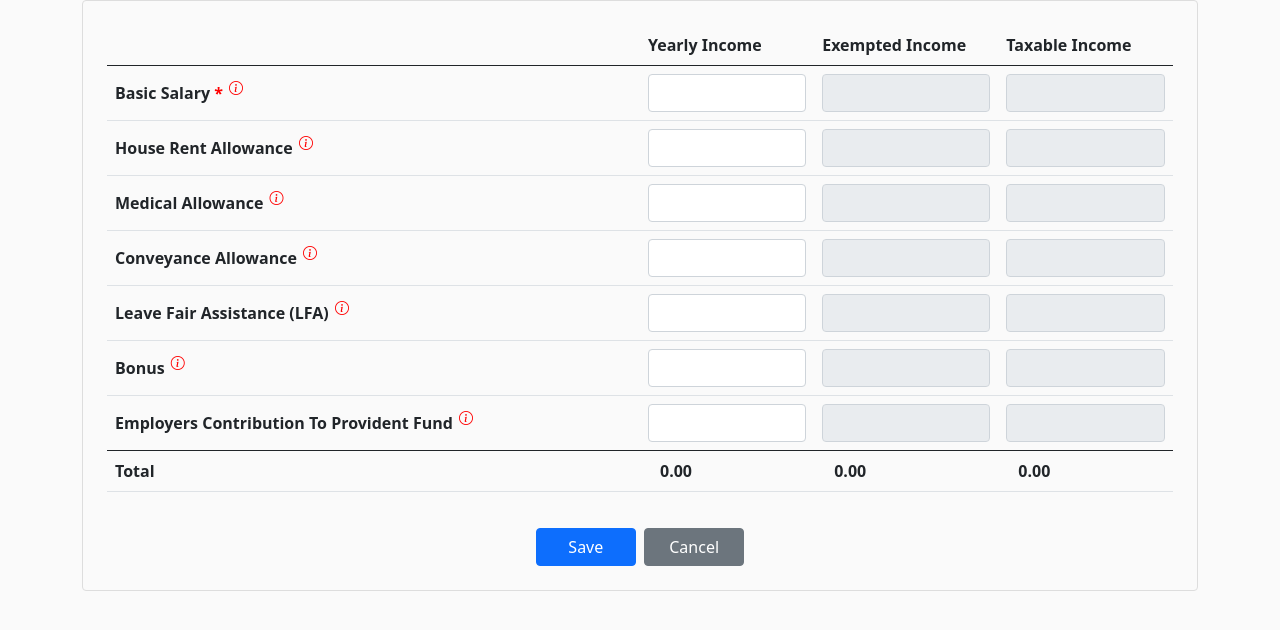
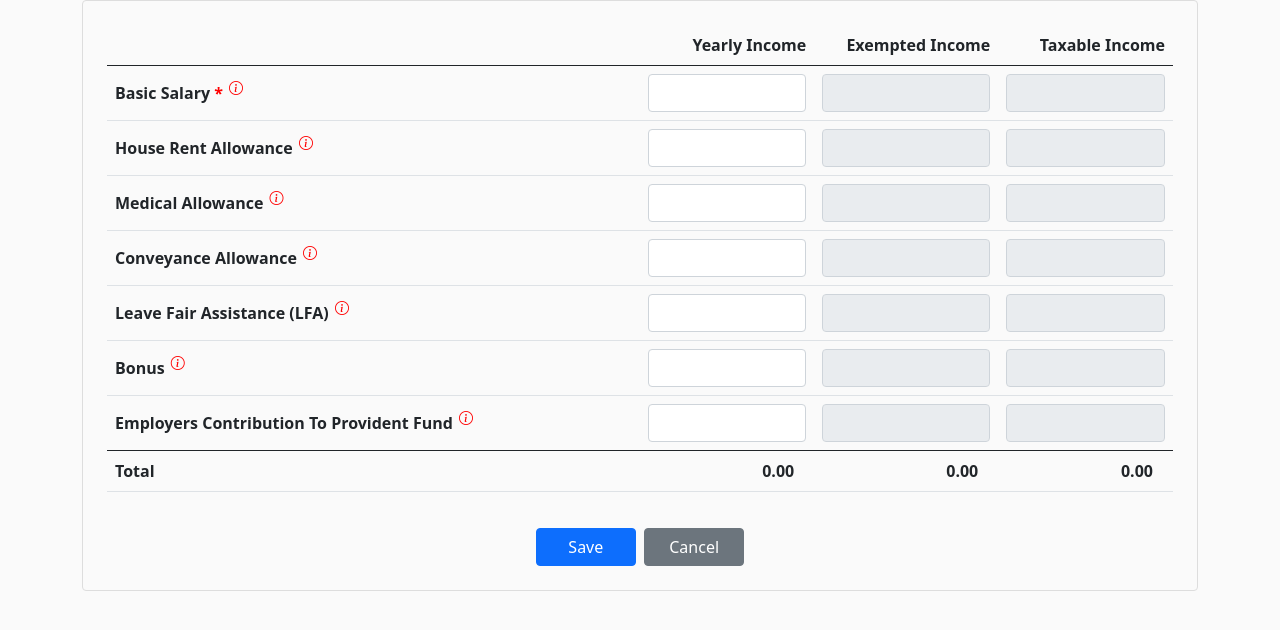
Before and after one commit to layesh/TaxLoverProject, a Django app: page /salary-info/ in a window 1280 px wide. Shown: the part 80-710 px from the top of the page. Run offline with Django 3.2, Linux system fonts and the light colour scheme; the visitor is signed in with stand-in values (Sample User, id 1); data that the repository does not hold is empty; some libraries are stand-ins or nearby versions.

Commit message:
Made salary info functional.

```diff
--- a/taxlover/forms.py
+++ b/taxlover/forms.py
@@ -22,11 +22,11 @@ class SalaryForm(forms.ModelForm):
         model = Salary
         fields = ['basic', 'house_rent', 'medical', 'conveyance', 'lfa', 'total_bonus', 'employers_contribution_to_pf']
         widgets = {
-            'basic': TextInput(attrs={'class': 'form-control', 'onblur': 'onInputBlurred(this)'}),
-            'house_rent': TextInput(attrs={'class': 'form-control', 'onblur': 'onInputBlurred(this)'}),
-            'medical': TextInput(attrs={'class': 'form-control', 'onblur': 'onInputBlurred(this)'}),
-            'conveyance': TextInput(attrs={'class': 'form-control', 'onblur': 'onInputBlurred(this)'}),
-            'lfa': TextInput(attrs={'class': 'form-control', 'onblur': 'onInputBlurred(this)'}),
-            'total_bonus': TextInput(attrs={'class': 'form-control', 'onblur': 'onInputBlurred(this)'}),
-            'employers_contribution_to_pf': TextInput(attrs={'class': 'form-control', 'onblur': 'onInputBlurred(this)'}),
+            'basic': TextInput(attrs={'class': 'form-control text-align-right', 'onblur': 'onInputBlurred(this)'}),
+            'house_rent': TextInput(attrs={'class': 'form-control text-align-right', 'onblur': 'onInputBlurred(this)'}),
+            'medical': TextInput(attrs={'class': 'form-control text-align-right', 'onblur': 'onInputBlurred(this)'}),
+            'conveyance': TextInput(attrs={'class': 'form-control text-align-right', 'onblur': 'onInputBlurred(this)'}),
+            'lfa': TextInput(attrs={'class': 'form-control text-align-right', 'onblur': 'onInputBlurred(this)'}),
+            'total_bonus': TextInput(attrs={'class': 'form-control text-align-right', 'onblur': 'onInputBlurred(this)'}),
+            'employers_contribution_to_pf': TextInput(attrs={'class': 'form-control text-align-right', 'onblur': 'onInputBlurred(this)'}),
         }
--- a/taxlover/static/taxlover/main.css
+++ b/taxlover/static/taxlover/main.css
@@ -168,3 +168,7 @@ a.article-title:hover {
 .tooltip-inner {
     max-width: 450px;
 }
+
+.text-align-right {
+    text-align:right;
+}
--- a/taxlover/templates/taxlover/salary-info.html
+++ b/taxlover/templates/taxlover/salary-info.html
@@ -17,9 +17,9 @@
                 <thead>
                     <tr>
                         <th scope="col" class="col-6"></th>
-                        <th scope="col">Yearly Income</th>
-                        <th scope="col">Exempted Income</th>
-                        <th scope="col">Taxable Income</th>
+                        <th scope="col" class="text-align-right">Yearly Income</th>
+                        <th scope="col" class="text-align-right">Exempted Income</th>
+                        <th scope="col" class="text-align-right">Taxable Income</th>
                     </tr>
                 </thead>
                 <tbody>
@@ -37,11 +37,11 @@
                             {{ form.basic }}
                         </td>
                         <td>
-                            <input id="id_basic_exempted" class="form-control" type="text" placeholder=""
+                            <input id="id_basic_exempted" class="form-control text-align-right" type="text" placeholder=""
                                    aria-label="Disabled input example" disabled>
                         </td>
                         <td>
-                            <input id="id_basic_taxable" class="form-control" type="text" placeholder=""
+                            <input id="id_basic_taxable" class="form-control text-align-right" type="text" placeholder=""
                                    aria-label="Disabled input example" disabled>
                         </td>
                     </tr>
@@ -59,11 +59,11 @@
                             {{ form.house_rent }}
                         </td>
                         <td>
-                            <input id="id_house_rent_exempted" class="form-control" type="text" placeholder=""
+                            <input id="id_house_rent_exempted" class="form-control text-align-right" type="text" placeholder=""
                                    aria-label="Disabled input example" disabled>
                         </td>
                         <td>
-                            <input id="id_house_rent_taxable" class="form-control" type="text" placeholder=""
+                            <input id="id_house_rent_taxable" class="form-control text-align-right" type="text" placeholder=""
                                    aria-label="Disabled input example" disabled>
                         </td>
                     </tr>
@@ -81,11 +81,11 @@
                             {{ form.medical }}
                         </td>
                         <td>
-                            <input id="id_medical_exempted" class="form-control" type="text" placeholder=""
+                            <input id="id_medical_exempted" class="form-control text-align-right" type="text" placeholder=""
                                    aria-label="Disabled input example" disabled>
                         </td>
                         <td>
-                            <input id="id_medical_taxable" class="form-control" type="text" placeholder=""
+                            <input id="id_medical_taxable" class="form-control text-align-right" type="text" placeholder=""
                                    aria-label="Disabled input example" disabled>
                         </td>
                     </tr>
@@ -103,11 +103,11 @@
                             {{ form.conveyance }}
                         </td>
                         <td>
-                            <input id="id_conveyance_exempted" class="form-control" type="text" placeholder=""
+                            <input id="id_conveyance_exempted" class="form-control text-align-right" type="text" placeholder=""
                                    aria-label="Disabled input example" disabled>
                         </td>
                         <td>
-                            <input id="id_conveyance_taxable" class="form-control" type="text" placeholder=""
+                            <input id="id_conveyance_taxable" class="form-control text-align-right" type="text" placeholder=""
                                    aria-label="Disabled input example" disabled>
                         </td>
                     </tr>
@@ -125,11 +125,11 @@
                             {{ form.lfa }}
                         </td>
                         <td>
-                            <input id="id_lfa_exempted" class="form-control" type="text" placeholder=""
+                            <input id="id_lfa_exempted" class="form-control text-align-right" type="text" placeholder=""
                                    aria-label="Disabled input example" disabled>
                         </td>
                         <td>
-                            <input id="id_lfa_taxable" class="form-control" type="text" placeholder=""
+                            <input id="id_lfa_taxable" class="form-control text-align-right" type="text" placeholder=""
                                    aria-label="Disabled input example" disabled>
                         </td>
                     </tr>
@@ -147,11 +147,11 @@
                             {{ form.total_bonus }}
                         </td>
                         <td>
-                            <input id="id_total_bonus_exempted" class="form-control" type="text" placeholder=""
+                            <input id="id_total_bonus_exempted" class="form-control text-align-right" type="text" placeholder=""
                                    aria-label="Disabled input example" disabled>
                         </td>
                         <td>
-                            <input id="id_total_bonus_taxable" class="form-control" type="text" placeholder=""
+                            <input id="id_total_bonus_taxable" class="form-control text-align-right" type="text" placeholder=""
                                    aria-label="Disabled input example" disabled>
                         </td>
                     </tr>
@@ -169,20 +169,20 @@
                             {{ form.employers_contribution_to_pf }}
                         </td>
                         <td>
-                            <input id="id_employers_contribution_to_pf_exempted" class="form-control" type="text" placeholder=""
+                            <input id="id_employers_contribution_to_pf_exempted" class="form-control text-align-right" type="text" placeholder=""
                                    aria-label="Disabled input example" disabled>
                         </td>
                         <td>
-                            <input id="id_employers_contribution_to_pf_taxable" class="form-control" type="text" placeholder=""
+                            <input id="id_employers_contribution_to_pf_taxable" class="form-control text-align-right" type="text" placeholder=""
                                    aria-label="Disabled input example" disabled>
                         </td>
                     </tr>
                 </tbody>
                 <tfoot>
                     <th scope="col" class="col-6">Total</th>
-                        <th scope="col" style="padding-left: 20px" id="total_income"></th>
-                        <th scope="col" style="padding-left: 20px" id="total_exempted"></th>
-                        <th scope="col" style="padding-left: 20px" id="total_taxable"></th>
+                        <th scope="col" class="text-align-right" style="padding-right: 20px" id="total_income"></th>
+                        <th scope="col" class="text-align-right" style="padding-right: 20px" id="total_exempted"></th>
+                        <th scope="col" class="text-align-right" style="padding-right: 20px" id="total_taxable"></th>
                 </tfoot>
             </table>
             <div style="text-align: center;padding-top: 20px">
```
